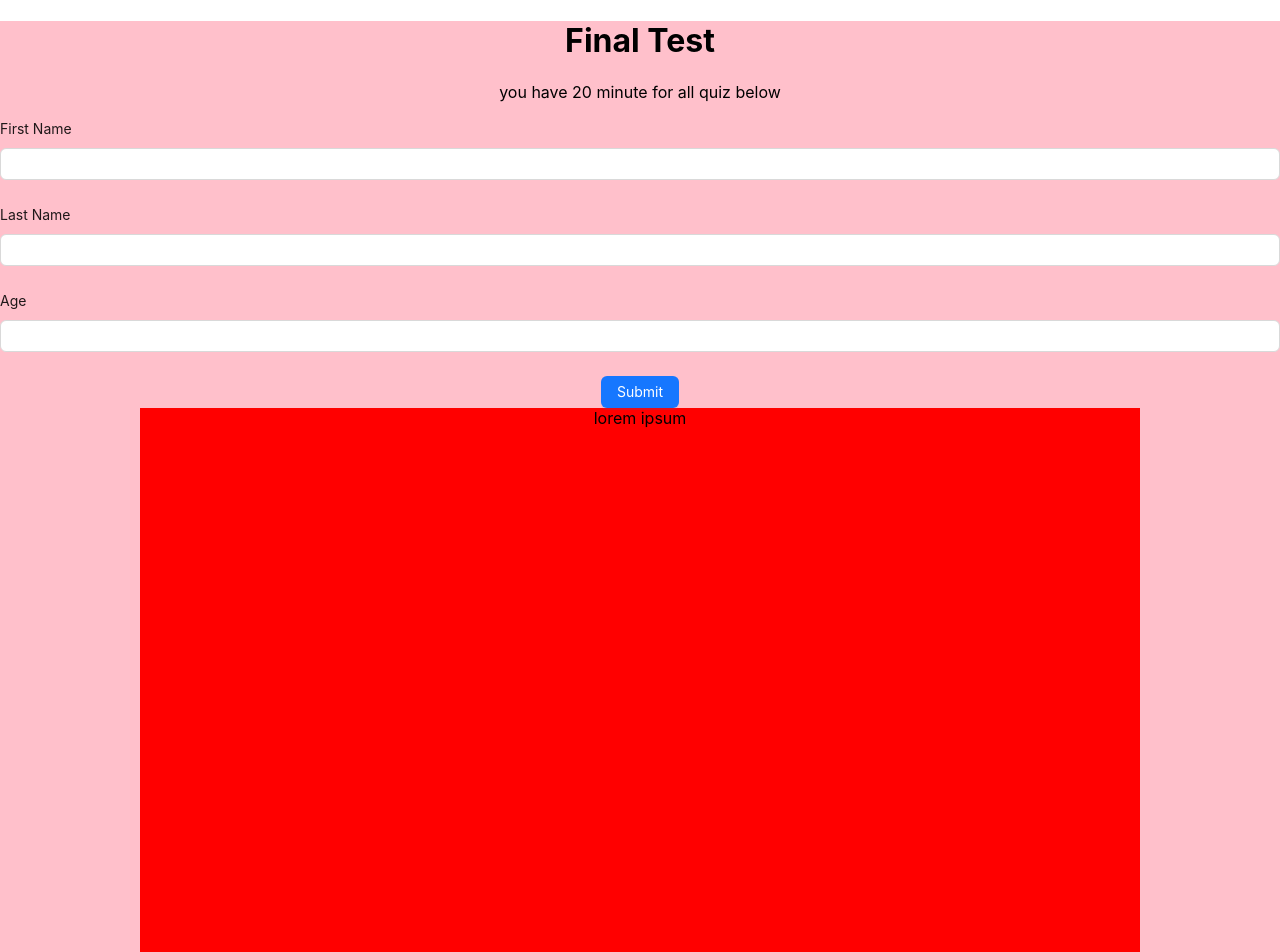
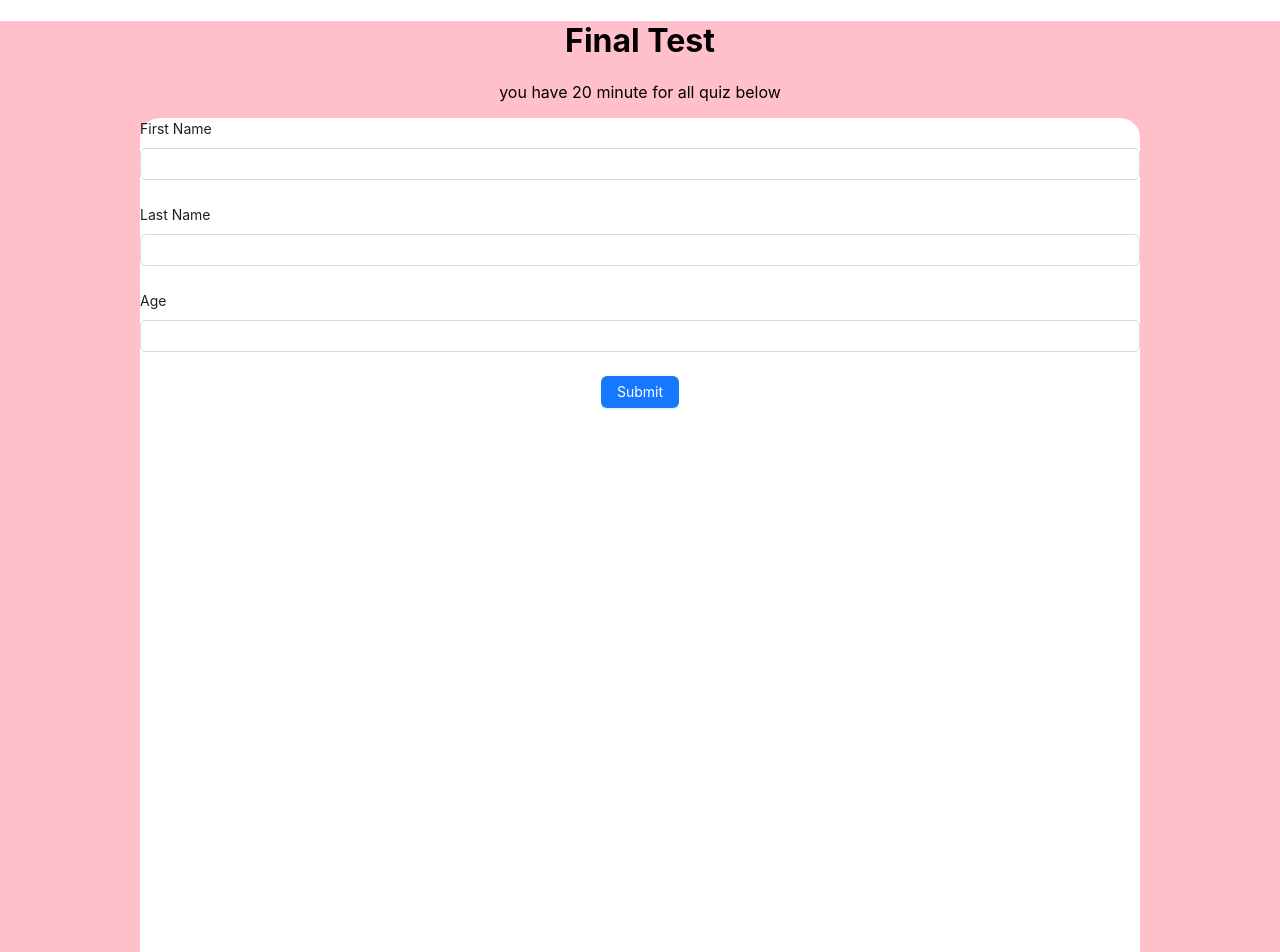
Before and after one commit to nnh53/Exam-Hosting-Project, a React (Create React App) app: page / in a window 1280 px wide. Shown: the top 952 px of the page. Built offline with nearby package versions, Linux system fonts and the light colour scheme.

Commit message:
form lỏ

```diff
--- a/src/layout/ScreenHome/ScreenHome.js
+++ b/src/layout/ScreenHome/ScreenHome.js
@@ -1,14 +1,12 @@
 import React from 'react'
 import './ScreenHome.scss'
+import ScreenHomeBigForm from './ScreenHomeBigForm/ScreenHomeBigForm'
 import ScreenHomeTitle from './ScreenHomeTitle/ScreenHomeTitle'
-import ScreenHomeRegister from './ScreenHomeRegister/ScreenHomeRegister'
-import ScreenHomeBigForm from './ScreenHomeBigForm/ScreenHomeBigForm'
 
 export default function ScreenHome() {
   return (
     <div className='container'>
       <ScreenHomeTitle />
-      <ScreenHomeRegister />
       <ScreenHomeBigForm />
     </div>
   )
--- a/src/layout/ScreenHome/ScreenHomeBigForm/ScreenHomeBigForm.js
+++ b/src/layout/ScreenHome/ScreenHomeBigForm/ScreenHomeBigForm.js
@@ -1,6 +1,11 @@
 import React from 'react'
 import './ScreenHomeBigForm.scss'
+import ScreenHomeRegister from '../ScreenHomeRegister/ScreenHomeRegister'
 
 export default function ScreenHomeBigForm() {
-  return <div className='bigFormContainer'>lorem ipsum</div>
+  return (
+    <div className='bigFormContainer'>
+      <ScreenHomeRegister />
+    </div>
+  )
 }
--- a/src/layout/ScreenHome/ScreenHomeBigForm/ScreenHomeBigForm.scss
+++ b/src/layout/ScreenHome/ScreenHomeBigForm/ScreenHomeBigForm.scss
@@ -1,6 +1,7 @@
 .bigFormContainer {
-  background-color: red;
+  background-color: white;
   width: 1000px;
   height: 1000px;
   margin: 0 auto;
+  border-radius: 20px !important;
 }
--- a/src/layout/ScreenHome/ScreenHomeRegister/ScreenHomeRegister.scss
+++ b/src/layout/ScreenHome/ScreenHomeRegister/ScreenHomeRegister.scss
@@ -0,0 +1,3 @@
+.container {
+  padding-top: 50px;
+}
```
